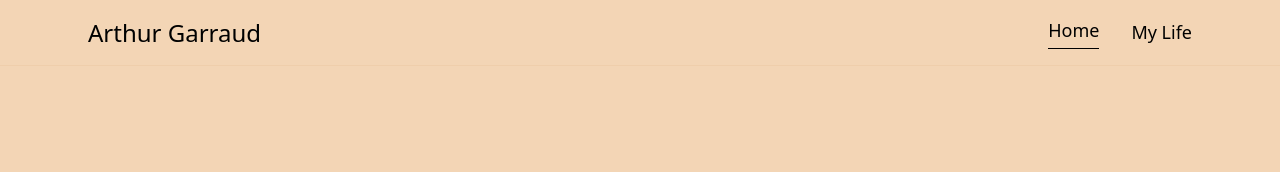
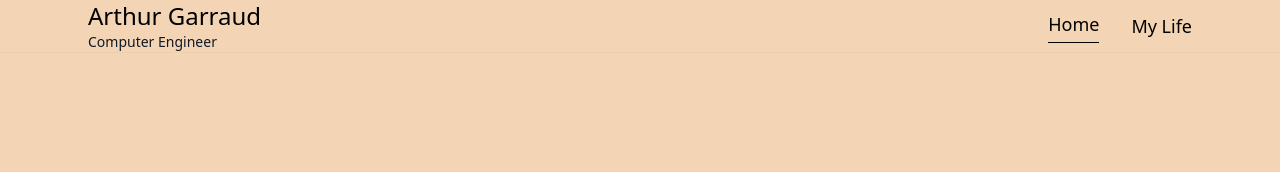
Before and after one commit to ArthurGarraud/arthurgarraud.github.io, a website: page index.html in a window 1280 px wide. Shown: the top 172 px of the page. Drawn offline with Linux system fonts and the light colour scheme.

Commit message:
Add files via upload

```diff
--- a/index.html
+++ b/index.html
@@ -9,12 +9,17 @@
 <body class="bg-brown-light text-gray-900 font-sans overflow-x-hidden">
     <!-- Header Navigation -->
     <header class="fixed top-0 left-0 right-0 z-50 bg-brown-light/90 backdrop-blur-sm border-b border-brown-mid">
-        <nav class="max-w-6xl mx-auto px-6 py-4">
+        <nav class="max-w-6xl mx-auto px-6 pt-4 pb-3">
             <div class="flex items-center justify-between">
                 <!-- Logo/Name -->
-                <a href="index.html" class="text-2xl font-light text-black hover:text-gray-600 transition-colors">
-                    Arthur Garraud
-                </a>
+                <div class="flex flex-col">
+                    <a href="index.html" class="text-2xl -mb-2 font-light text-black hover:text-gray-600 transition-colors">
+                        Arthur Garraud
+                    </a>
+                    <p class="text-sm">
+                        Computer Engineer
+                    </p>
+                </div>
 
                 <!-- Navigation Links -->
                 <div class="flex items-center gap-8">
```
